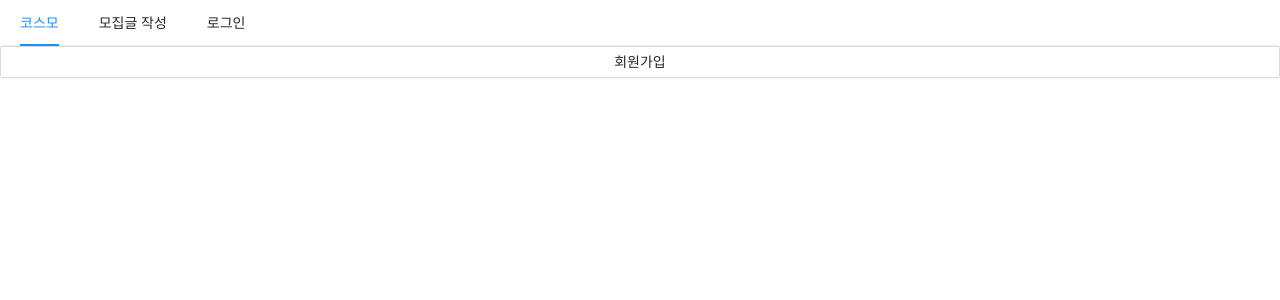
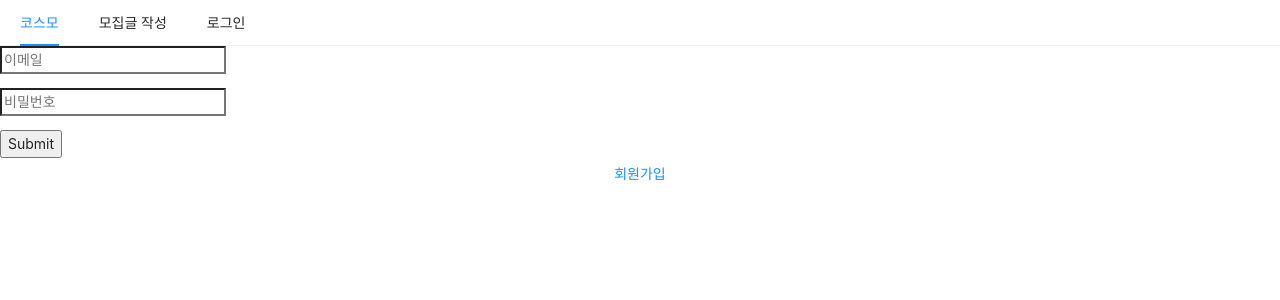
Before and after one commit to mogagcogag/FE, a Next.js app: page /login in a window 1280 px wide. Shown: the top 300 px of the page. Built offline with nearby package versions, Linux system fonts and the light colour scheme.

Commit message:
FEAT: Test react hook form library

```diff
--- a/package.json
+++ b/package.json
@@ -16,6 +16,7 @@
     "prop-types": "^15.8.1",
     "react": "^17.0.2",
     "react-dom": "^17.0.2",
+    "react-hook-form": "^7.26.1",
     "styled-components": "^5.3.3"
   },
   "devDependencies": {
--- a/pages/login.js
+++ b/pages/login.js
@@ -1,17 +1,54 @@
 import Head from "next/head";
 import Link from "next/link";
+import { Input, Button } from "antd";
+import { useForm } from "react-hook-form";
 import AppLayout from "../components/AppLayout";
-import { Button } from "antd";
 
 const Login = () => {
+  const {
+    register,
+    handleSubmit,
+    formState: { errors },
+  } = useForm({
+    defaultValues: {
+      email: "",
+      password: "",
+    },
+  });
+
+  console.log(errors);
+
   return (
     <AppLayout>
       <Head>
         <meta charSet="utf-8" />
         <title>로그인 | 코스모 - 코딩 스터디 모임</title>
       </Head>
-      <form>
-        <Button block>
+      <form
+        onSubmit={handleSubmit((data) => {
+          console.log(data);
+        })}
+      >
+        <input
+          type="text"
+          {...register("email", { required: "이메일을 입력해주세요." })}
+          placeholder="이메일"
+        />
+        <p>{errors.email?.message}</p>
+        <input
+          type="password"
+          {...register("password", {
+            required: "비밀번호를 입력해주세요.",
+            minLength: {
+              value: 8,
+              message: "비밀번호는 최소 8자리 이상이어야 합니다.",
+            },
+          })}
+          placeholder="비밀번호"
+        />
+        <p>{errors.password?.message}</p>
+        <input type="submit" />
+        <Button block type="link">
           <Link href="/signup">
             <a>회원가입</a>
           </Link>
```
Also changed, not shown: 2 other files (tests, documents, lock files or other folders).
